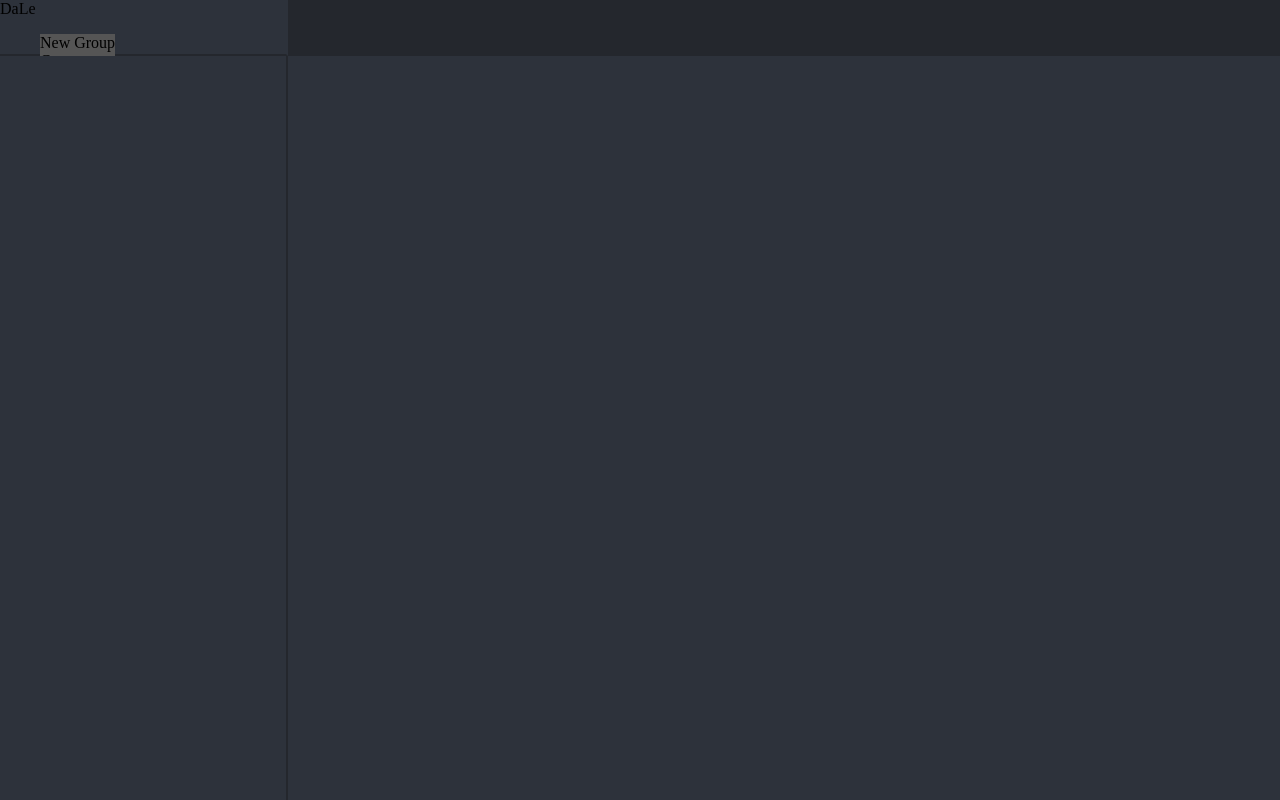
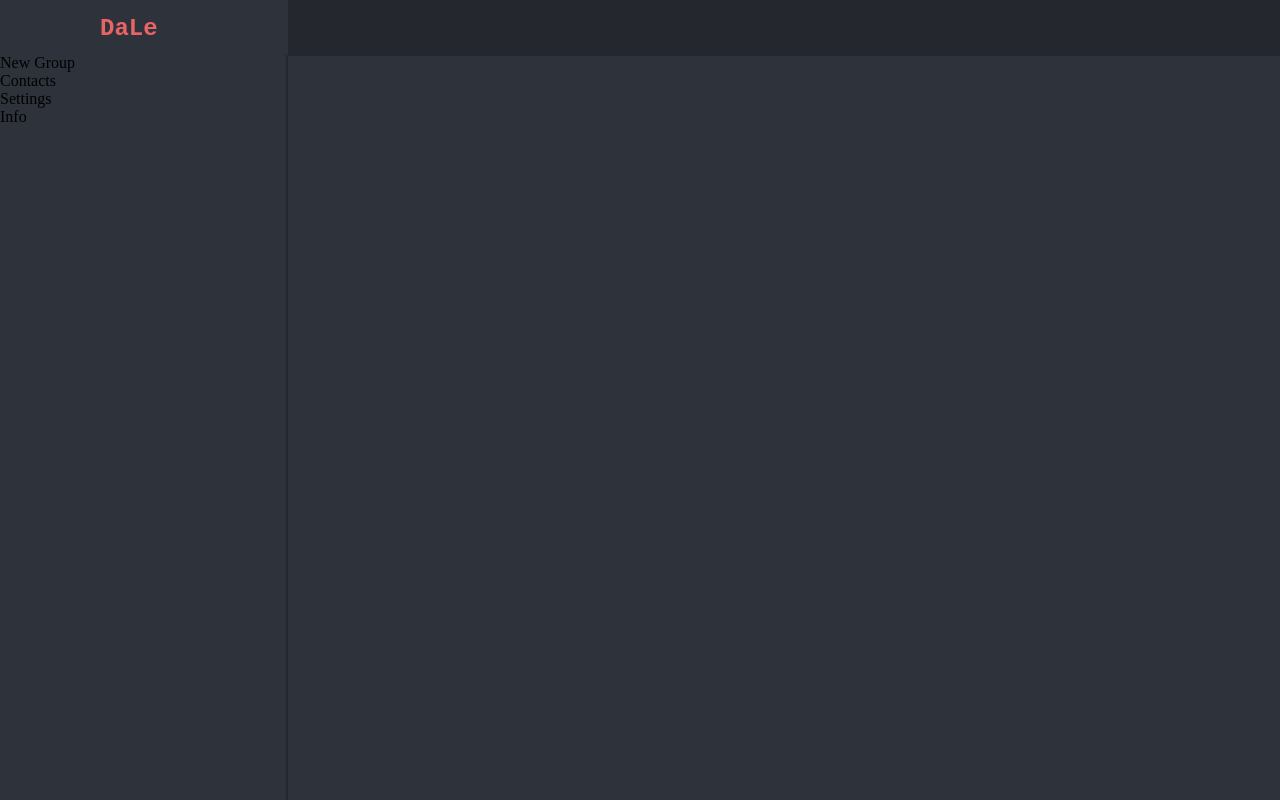
Before and after one commit to LeonasAnony/Diale, a PHP site: page /php/index.php in a window 1280 px wide. Run offline with PHP 8.4, Linux system fonts and the light colour scheme; the visitor is signed in with stand-in values (Sample User, id 1).

Commit message:
Update style.css and index.php
Dropdown still isn´t working properly but better than last commit;)

```diff
--- a/main/css/style.css
+++ b/main/css/style.css
@@ -1,5 +1,15 @@
 body {
   background-color: transparent;
+}
+#dropdown_heading {
+  font-size: 24px;
+  font-family: Courier New;
+  font-style: normal;
+  font-weight: 700;
+  font-variant: normal;
+  color: #e96464;
+  margin-top: 15px;
+  margin-left: 100px;
 }
 .dl_all_wrap {
   position: absolute;
@@ -44,18 +54,26 @@ body {
 .head_dropdown:hover  {
   background: rgb(45, 50, 59);
 }
-.head_dropdown:hover ul {
+.head_dropdown:hover .dropdown_menu {
   display: block;
 }
-ul {
+.dropdown_menu {
   position: absolute;
+  width: 100%;
+  height: 100%;
+  box-sizing: border-box;
   display: none;
+  z-index: 1;
+  top: 100%;
+  left: 0px;
 }
-ul li {
-  background: #555;
+li {
+  background: rgb(45, 50, 59);
   display: block;
 }
-ul li:hover {background: #666;}
+li:hover {
+  background: rgb(36, 39, 45);
+}
 .head_main_box {
   position: absolute;
   width: 77.5%;
--- a/main/php/index.php
+++ b/main/php/index.php
@@ -13,19 +13,19 @@ $userid = $_SESSION['userid'];
     <meta charset="utf-8">
     <title>DaLe</title>
     <link rel="stylesheet" href="../css/style.css">
-    <link href="https://fonts.googleapis.com/css?family=Ubuntu:300,300italic,regular,italic,500,500italic,700,700italic" rel="stylesheet" type="text/css">
   </head>
   <body class="All">
     <div class="dl_all_wrap">
       <div class="dl_head">
         <div class="head_dropdown_box">
           <div class="head_dropdown">
-            DaLe
-            <ul>
+            <p id="dropdown_heading">DaLe</p>
+            <div class="dropdown_menu">
               <li>New Group</li>
               <li>Contacts</li>
               <li>Settings</li>
               <li>Info</li>
+            </div>
           </div>
         </div>
         <div class="head_main_box">
```
